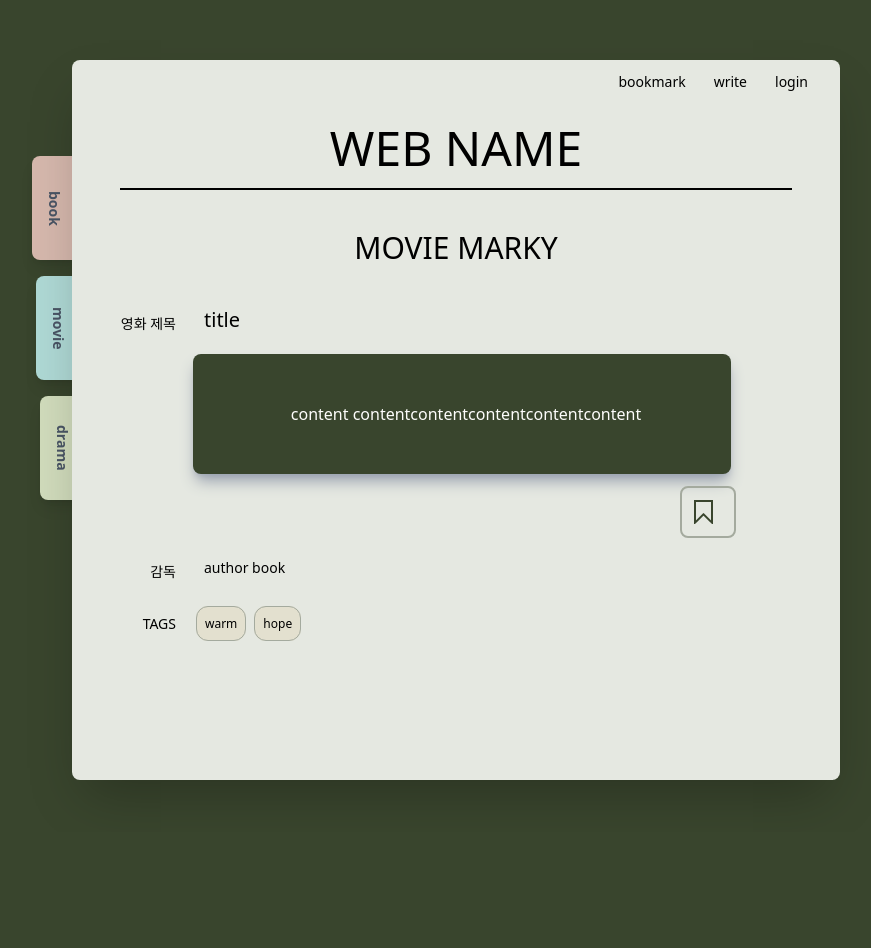
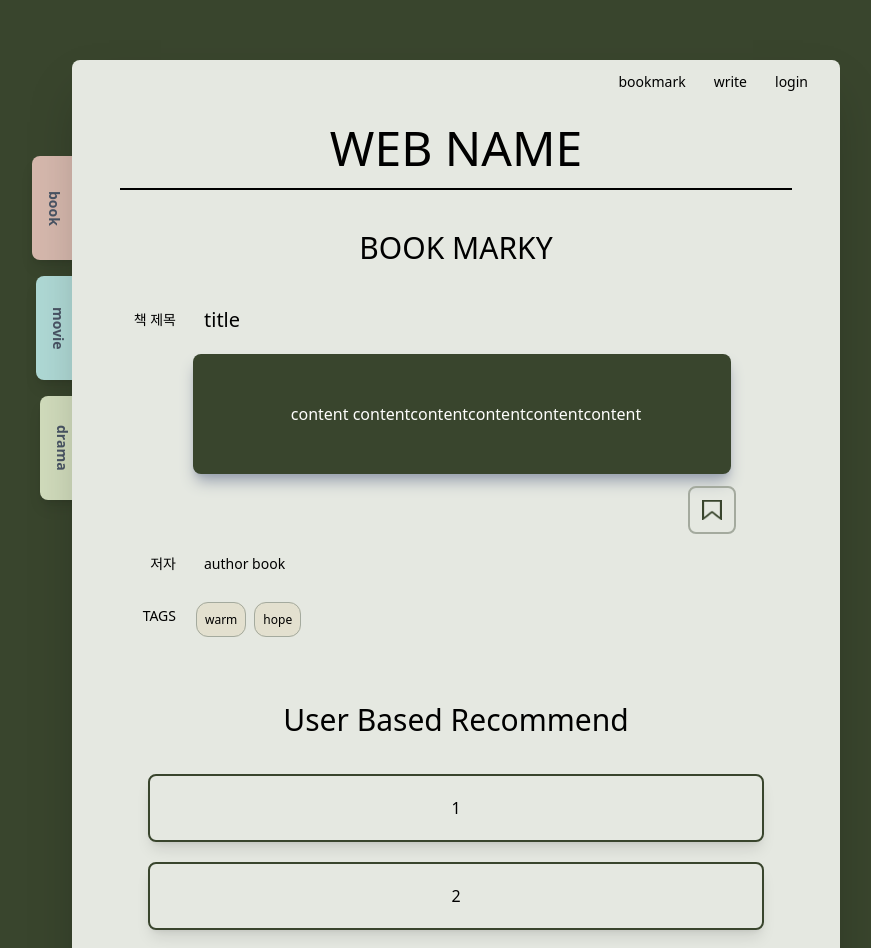
Before and after one commit to Bootcamp-project-team1/quote_collection, a React (Vite) app in the folder frontend/: page /detail in a window 1280 px wide. Shown: the top 948 px of the page, without its empty margins (184-1055 px from the left). Before the commit the page ends 832 px from the top, so only its background shows below. Built offline with nearby package versions, Linux system fonts and the light colour scheme.

Commit message:
searchlist first commit

```diff
--- a/frontend/src/App.jsx
+++ b/frontend/src/App.jsx
@@ -15,6 +15,7 @@ import { Signup } from "./pages/Signup";
 import { MyNavBar } from "./components/MyNavBar";
 import { Logo } from './components/Logo/index';
 import { Detail } from "./pages/Detail";
+import { SearchList } from "./pages/SearchList";
 
 const RootLayout = () => {
   const [isOpen, setIsOpen] = useState(false);
@@ -69,6 +70,7 @@ const router = createBrowserRouter([
           { path: "/mypage", element: <Mypage /> },
           { path: "/signup", element: <Signup /> },
           { path: "/detail", element: <Detail /> },
+          { path: "/searchlist", element: <SearchList /> },
         ],
       },
     ],
--- a/frontend/src/components/Search/index.jsx
+++ b/frontend/src/components/Search/index.jsx
@@ -1,12 +1,35 @@
-export const Search = () => {
+
+import { useState } from 'react';
+import { useNavigate } from 'react-router-dom';
+export const Search = ({prevInput}) => {
+
+  const navigation = useNavigate();
+  const [input,setInput]=useState(prevInput||'');
+
+  const handleKeyDown =(e)=>{
+    if(e.key === 'Enter')
+      onSearchList();
+  }
+
+  const onSearchList =()=>{
+    if(!input.trim()){
+      alert('검색어를 입력해주세요');
+      return;
+    }
+    navigation('/searchlist',{state:{key:input}});
+  }
+
   return (
     <div className="bg-main-beige p-8 pt-14 w-4/5 mt-14 rounded-xl shadow-xl flex justify-center flex-nowrap border border-main-green">
       <input
         type="text"
         placeholder="검색어를 입력하세요"
+        value={input}
+        onChange={(e)=>setInput(e.target.value)}
+        onKeyDown={handleKeyDown}
         className="w-3/4 p-2 h-7 border-b-1 opacity-80  focus:outline-none placeholder:text-sm text-center"
       />
-      <button className="bg-main-white p-2 ml-3 rounded-md">search</button>
+      <button className="bg-main-white p-2 ml-3 rounded-md"onClick={onSearchList}>search</button>
     </div>
   );
 };
--- a/frontend/src/pages/Detail/index.jsx
+++ b/frontend/src/pages/Detail/index.jsx
@@ -3,6 +3,7 @@ import { useLocation } from "react-router-dom";
 import { BookDetail } from "./layout/BookDetail";
 import { MovieDetail } from "./layout/MovieDetail";
 import { DramaDetail } from "./layout/DramaDetail";
+import { RecommendDetail } from "./layout/RecommendDetail";
 
 export const Detail=()=>{
     const location = useLocation();
@@ -21,7 +22,7 @@ export const Detail=()=>{
             'writer':'hana', 'createdAt':'2013-10-23'
         }
         setQuote(q);
-        setMode('movie');
+        setMode('book');
     },[]);
 
     return(
@@ -29,6 +30,7 @@ export const Detail=()=>{
         {mode=='book'&& <BookDetail quote={quote}/>}
         {mode=='movie'&& <MovieDetail quote={quote}/>}
         {mode=='drama'&& <DramaDetail quote={quote}/>}
+        <RecommendDetail quote={quote}/>
         </>
     );
 }
--- a/frontend/src/pages/Detail/layout/BookDetail.jsx
+++ b/frontend/src/pages/Detail/layout/BookDetail.jsx
@@ -1,41 +1,49 @@
+import { useNavigate } from 'react-router-dom';
 import mark from '../../../assets/bookmark.png';
 import marked from '../../../assets/bookmark_marked.png';
 
 export const BookDetail =({quote})=>{
+
+ const navigation = useNavigate();
+
+  const onSearchList =(tag)=>{
+    navigation('/searchlist',{state:{key:tag}});
+  }
+
     return(
         <>
          <div className="flex flex-col mt-10">
                   <div className="text-3xl mb-5">BOOK MARKY</div>
                     <div className="flex items-end mt-3">
-                        <label className="w-1/12 text-sm text-end pb-2">책 제목 </label>
+                        <label className="w-1/12 text-sm text-end pb-3">책 제목 </label>
                         <div className="w-4/6 text-start text-xl rounded-lg p-2 pl-4 ml-3">{quote.title}</div>
                      </div>
                      <div className="flex justify-center mt-3">
                         <div className="w-4/5 text-main-white pt-12 pb-12 bg-main-green rounded-lg p-2 pl-4 ml-3 shadow-lg shadow-gray-400">{quote.content}</div>
                      </div>
                     <div className="flex justify-end mt-3">
-                        <div className=" flex border-2 border-sub-darkgreen w-1/12 items-end rounded-lg p-3 mr-14">
-                            <img src={mark}/>
+                        <div className="flex border-2 border-sub-darkgreen rounded-lg p-3 mr-14">
+                            <img className="size-5" src={mark}/>
                         </div>
                      </div>
                      <div className="flex items-end mt-3">
-                        <label className="w-1/12 text-end pb-2 text-sm">저자 </label>
+                        <label className="w-1/12 text-end pb-3 text-sm">저자 </label>
                         <div className="w-4/6 text-start rounded-lg p-2 pl-4 ml-3 text-sm pb-3">{quote.creater}</div>
                     </div>
 
                     {quote.subData && (<>
                     <div className="flex items-end mt-3">
-                        <label className="w-1/12 text-end pb-2 text-sm">출판사 </label>
+                        <label className="w-1/12 text-end pb-3 text-sm">출판사 </label>
                         <div className="w-4/6 text-start rounded-lg p-2 pl-4 ml-3 text-sm pb-3">{quote.subData}</div>
                         </div></>)}
 
                     {quote.tags && (
                     <div className="flex items-end mt-3">
-                         <label className="w-1/12 text-end text-sm pb-2">TAGS </label>
+                         <label className="w-1/12 text-end text-sm pb-3">TAGS </label>
                         <div className="w-4/6 text-start rounded-lg p-2 pl-4 ">
                         {quote.tags.map(
-                            (q)=>(
-                                <span key={q.id} className="rounded-xl p-2 bg-main-beige text-xs ml-1 mr-1 mb-1 border-sub-darkbeidge border">{q}</span>
+                            (t)=>(
+                                <span key={t.id} onClick={()=>onSearchList(t)} className="cursor-pointer rounded-xl p-2 bg-main-beige text-xs ml-1 mr-1 mb-1 border-sub-darkbeidge border">{t}</span>
                             )
                         )}</div>
                     </div>
--- a/frontend/src/pages/Detail/layout/MovieDetail.jsx
+++ b/frontend/src/pages/Detail/layout/MovieDetail.jsx
@@ -1,13 +1,20 @@
+import { useNavigate } from 'react-router-dom';
 import mark from '../../../assets/bookmark.png';
 import marked from '../../../assets/bookmark_marked.png';
 
 export const MovieDetail =({quote})=>{
+
+ const navigation = useNavigate();
+
+  const onSearchList =(tag)=>{
+    navigation('/searchlist',{state:{key:tag}});
+  }
     return(
         <>
          <div className="flex flex-col mt-10">
                   <div className="text-3xl mb-5">MOVIE MARKY</div>
                     <div className="flex items-end mt-3">
-                        <label className="w-1/12 text-sm text-end pb-2">영화 제목 </label>
+                        <label className="w-1/12 text-sm text-end pb-3">영화 제목 </label>
                         <div className="w-4/6 text-xl text-start rounded-lg p-2 pl-4 ml-3">{quote.title}</div>
                      </div>
                      <div className="flex justify-center mt-3">
@@ -19,23 +26,23 @@ export const MovieDetail =({quote})=>{
                         </div>
                      </div>
                      <div className="flex items-end mt-3">
-                        <label className="w-1/12 text-sm text-end pb-2">감독 </label>
+                        <label className="w-1/12 text-sm text-end pb-3">감독 </label>
                         <div className="w-4/6 text-start rounded-lg p-2 pl-4 ml-3 text-sm pb-3">{quote.creater}</div>
                     </div>
 
                     {quote.subData && (<>
                     <div className="flex items-end mt-3">
-                        <label className="w-1/12 text-end pb-2 text-sm">개봉일 </label>
+                        <label className="w-1/12 text-end pb-3 text-sm">개봉일 </label>
                         <div className="w-4/6 text-start rounded-lg p-2 pl-4 ml-3 text-sm pb-3">{quote.subData}</div>
                         </div></>)}
 
                     {quote.tags && (
                     <div className="flex items-end mt-3">
-                         <label className="w-1/12 text-end pb-2 text-sm">TAGS </label>
+                         <label className="w-1/12 text-end pb-3 text-sm">TAGS </label>
                         <div className="w-4/6 text-start rounded-lg p-2 pl-4 ">
                         {quote.tags.map(
-                            (q)=>(
-                                <span key={q.id} className="rounded-xl p-2 bg-main-beige text-xs ml-1 mr-1 mb-1 border-sub-darkbeidge border">{q}</span>
+                            (t)=>(
+                                <span key={t.id} onClick={()=>onSearchList(t)} className="rounded-xl p-2 cursor-pointer bg-main-beige text-xs ml-1 mr-1 mb-1 border-sub-darkbeidge border">{t}</span>
                             )
                         )}</div>
                     </div>
--- /dev/null
+++ b/frontend/src/pages/Detail/layout/RecommendDetail.jsx
@@ -0,0 +1,26 @@
+import { useNavigate } from "react-router-dom";
+
+export const RecommendDetail =()=>{
+
+    const navigation = useNavigate();
+
+    const onDetail=(id)=>{
+        navigation('/detail',{state:{key:id}})
+    }
+
+    /**dummy data */
+    const q = [{'content':'1'},{'content':'2'},{'content':'3'}];
+
+    return(
+        <>
+        <div className="flex-col flex items-center mb-12">
+          <div className="mt-16 mb-4 text-3xl">User Based Recommend</div>
+          {q.map((quote)=>(
+            <div key={quote.id}className="mt-5 w-11/12 border-2 border-main-green h-full pt-5 pb-5 text-center rounded-lg shadow-lg" onClick={() => onDetail(quote.id)}>
+            <div>{quote.content}</div>
+          </div>
+          ))}
+        </div>
+        </>
+    );
+}
--- a/frontend/src/pages/SearchList/index.jsx
+++ b/frontend/src/pages/SearchList/index.jsx
@@ -1,5 +1,19 @@
+import { Search } from "../../components/Search";
+import { useLocation } from "react-router-dom";
+
 export const SearchList =()=>{
+
+    const location = useLocation();
+    const prevInput=location.state?.key;
+
     return(
-
+        <>
+        <div className="flex justify-center">
+        <Search prevInput={prevInput}/>
+        </div>
+         <div className="flex mt-10 justify-center">
+            " {prevInput} " results
+        </div>
+        </>
     );
 }
```
Also changed, not shown: frontend/src/pages/Detail/layout/DramaDetail.jsx (+13 -6 lines).
